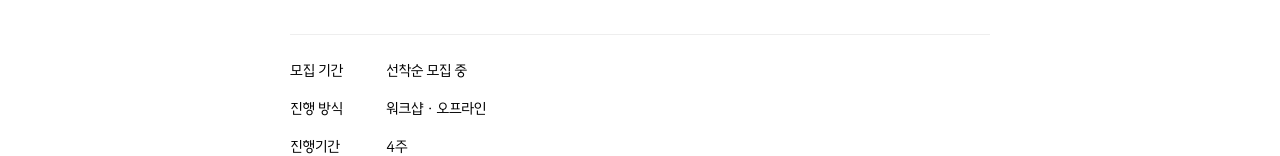
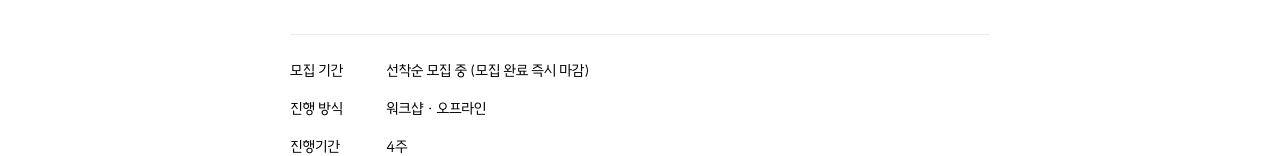
Before and after one commit to jayyoungjun-kim/offset, a Next.js app: page /workshop in a window 1280 px wide. Shown: the part 306-462 px from the top of the page. Built offline with nearby package versions, Linux system fonts and the light colour scheme; no server answers.

Commit message:
Clarify workshop enrollment deadline

```diff
--- a/app/workshop/page.tsx
+++ b/app/workshop/page.tsx
@@ -110,7 +110,7 @@ export default function Home() {
         <dl className="workshop-summary">
           <div>
             <dt>모집 기간</dt>
-            <dd>선착순 모집 중</dd>
+            <dd>선착순 모집 중 (모집 완료 즉시 마감)</dd>
           </div>
           <div>
             <dt>진행 방식</dt>
```
Also changed, not shown: 1 other file (tests, documents, lock files or other folders).
